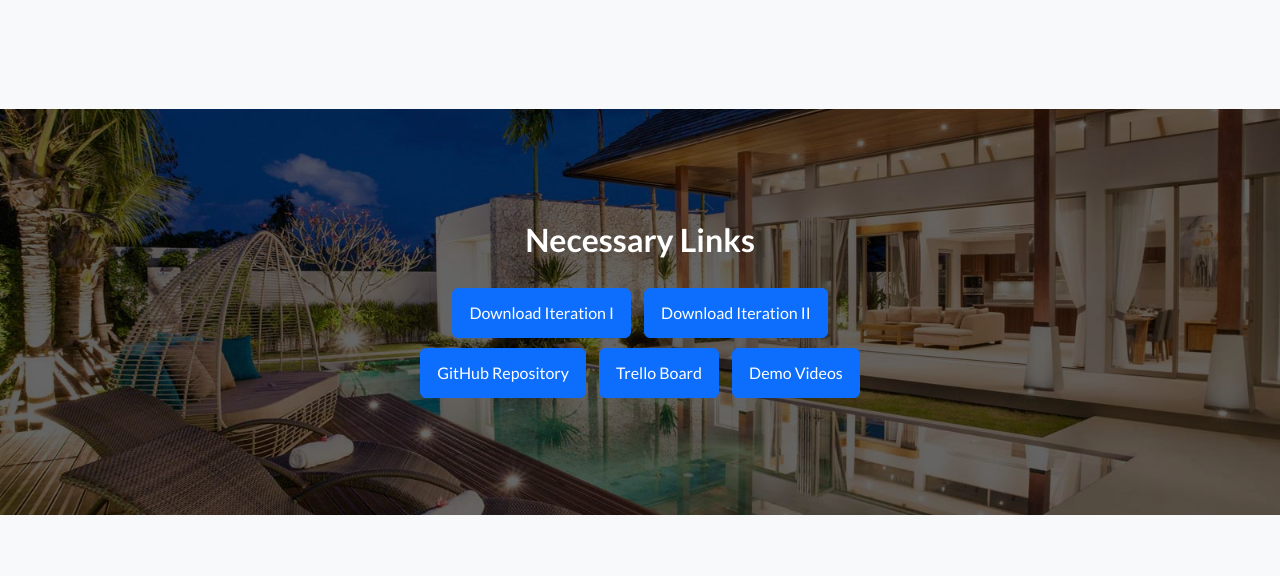
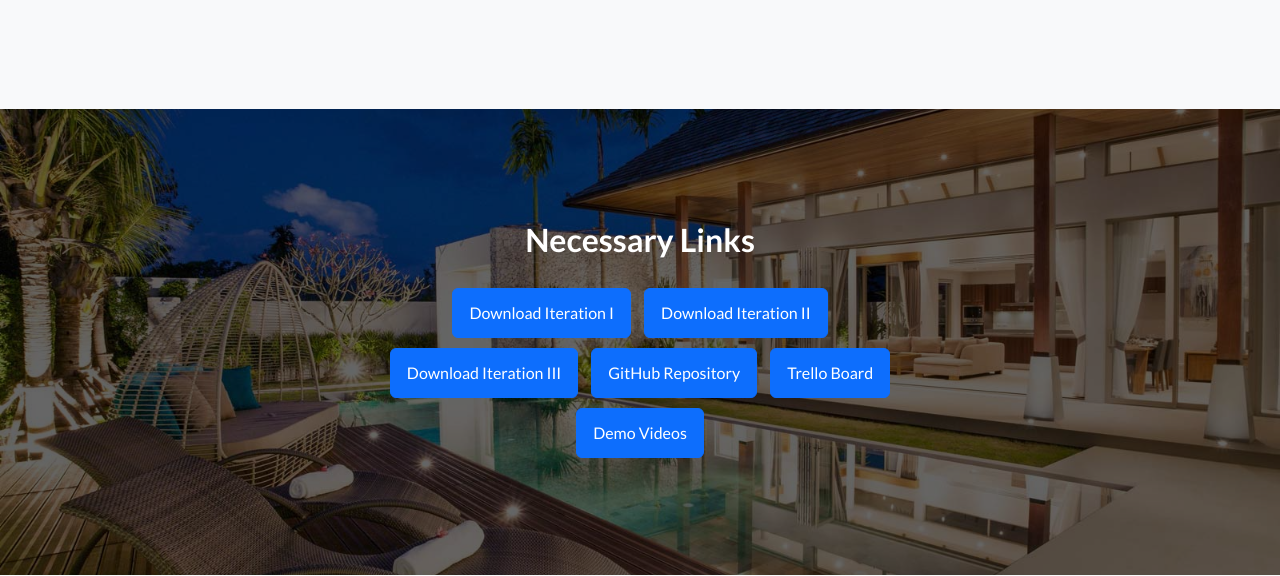
Before and after one commit to alanvillagrand/baylor-bear-luxury-website, a plain HTML site: page index.html in a window 1280 px wide. Shown: the part 4079-4655 px from the top of the page. Drawn offline with nearby package versions, Linux system fonts and the light colour scheme.

Commit message:
Added final deliverable

```diff
--- a/index.html
+++ b/index.html
@@ -174,6 +174,7 @@
                         <h2 class="mb-4">Necessary Links</h2>
                         <a class="btn btn-download" href="./Bear_Luxury-Iteration-1.pdf" download="Bear_Luxury-Iteration-1">Download Iteration I</a>
                         <a class="btn btn-download" href="https://drive.google.com/file/d/10Sa6hunqG9jEZJz8XUdMnpX8yDAYga4T/view?usp=drive_link">Download Iteration II</a>
+                        <a class="btn btn-download" href="https://drive.google.com/file/d/1AifQPpKL36GgGZXO3sc5KKvXfzBUNaoM/view?usp=sharing">Download Iteration III</a>
                         <a class="btn btn-download" href="https://github.com/alanvillagrand/CSI-3471-group-project">GitHub Repository</a>
                         <a class="btn btn-download" href="https://trello.com/b/GzzbQjBl/baylor-bear-luxury">Trello Board</a>
                         <a class="btn btn-download" href="https://drive.google.com/file/d/1NfIqgEukKp-Nh4nFH4uBuZvDUk5Wb5qV/view?usp=sharing">Demo Videos</a>
```
